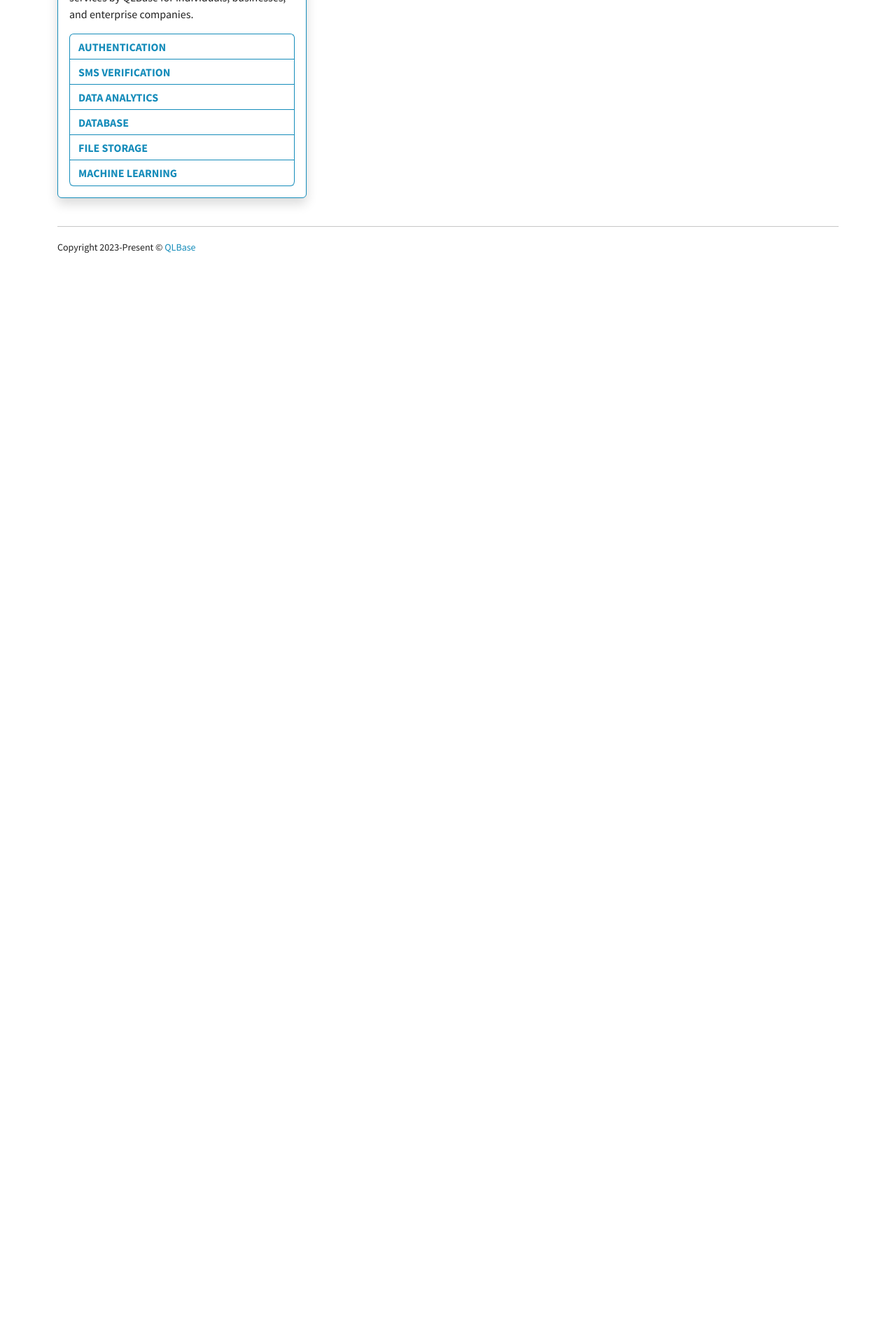
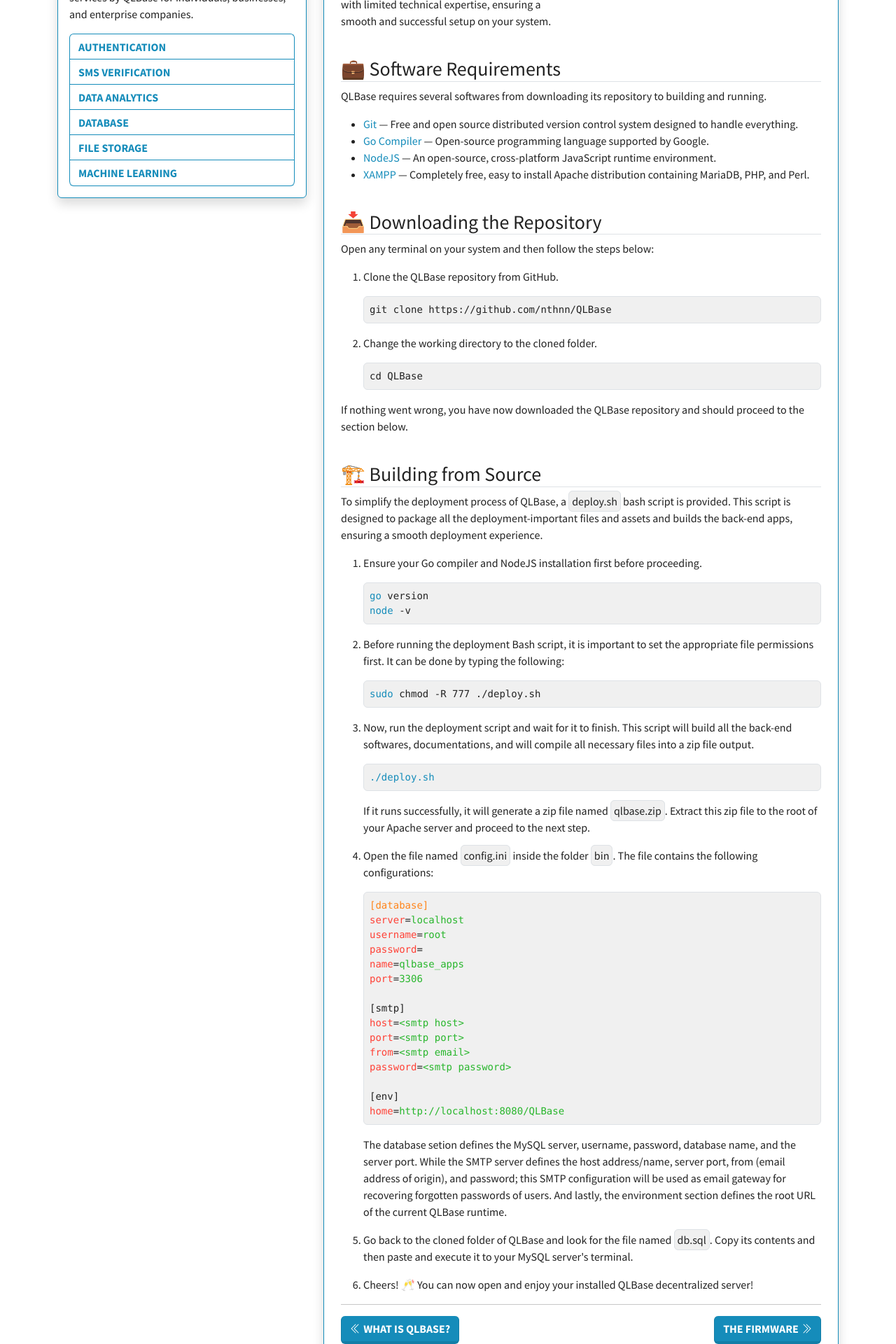
Before and after one commit to nthnn/QLBase, a Vue app in the folder documentations/: page /deployment in a window 1280 px wide. Shown: the part 480-2400 px from the top of the page at 70% size. Before the commit the page ends 892 px from the top, so only its background shows below. Built offline with nearby package versions, Linux system fonts and the light colour scheme.

Commit message:
Improved HomeView and Deployment pages.

```diff
--- a/documentations/src/views/HomeView.vue
+++ b/documentations/src/views/HomeView.vue
@@ -21,11 +21,23 @@ import { RouterLink } from 'vue-router';
     </p>
     <br/>
 
-    <h3>What is QLBase?</h3>
+    <h3 class="border-bottom">🪁 What is QLBase?</h3>
     <p>QLBase is a powerful open-source decentralizable backend solution designed to provide scalable and reliable services for a wide range of applications. It offers a comprehensive set of features including user account authentication, SMS verification via OTP (One-Time Password), data analytics, database storage, file storage, and even machine learning as a software service. QLBase aims to be a flexible alternative to traditional cloud-based services, empowering developers to build robust applications with ease.</p>
+    <br/>
 
-    <hr/>
-    <h3>Donating</h3>
+    <h3 class="border-bottom">🎯 Features</h3>
+    <p>QLBase offers a wide array of features that make it a versatile, scalable, reliable, and powerful backend solution suitable for a variety of applications. Below are the summarized APIs and service features of QLBase:</p>
+    <ul>
+        <li><b>Authentication</b>: QLBase provides a robust authentication system that allows you to manage user accounts securely.</li>
+        <li><b>SMS Verification</b>: Easily integrate SMS verification into your application using QLBase's OTP service. Protect your user accounts with one-time passwords sent via SMS. QLBase provides SMS verification functionality using an Arduino UNO with a SIM900 Shield as the underlying SMS hardware.</li>
+        <li><b>Data Analytics</b>: QLBase includes powerful data analytics capabilities, enabling you to identify, track, and page data efficiently. QLBase offers data analytics identification, tracking, paging, and even making aliases for both registered users and anonymous guess.</li>
+        <li><b>Database</b>: Store and manage your data in QLBase's scalable and reliable database storage. Key features of QLBase's database storage include</li>
+        <li><b>File Storage</b>: QLBase simplifies file management within your application. QLBase file storage API service offers: file uploads, file retrievals, and access controls.</li>
+        <li><b>Machine Learning</b>: Leverage machine learning as a software service through QLBase. Integrate AI capabilities into your applications without the hassle of managing complex infrastructure. QLBase's machine learning features inclues model integration, custom model training, and scalable infrastructure.</li>
+    </ul>
+    <br/>
+
+    <h3 class="border-bottom">💙 Donating</h3>
     <p>QLBase is an open-source project and is voluntarily developed. If you find QLBase useful and would like to support its continued development and improvement, you can make a donation.</p>
 
     <table align="center">
@@ -48,7 +60,7 @@ import { RouterLink } from 'vue-router';
 
         <div class="col-6">
             <div align="right">
-                <RouterLink to="/p1-features" class="btn btn-primary">
+                <RouterLink to="/deployment" class="btn btn-primary">
                     Deployment
 
                     <svg xmlns="http://www.w3.org/2000/svg" width="16" height="16" fill="currentColor" class="bi bi-chevron-double-right mb-1" viewBox="0 0 16 16">
--- a/documentations/src/views/pages/deployment.vue
+++ b/documentations/src/views/pages/deployment.vue
@@ -1,3 +1,107 @@
 <template>
-    <h1 class="border-bottom">Deployment</h1>
+    <h1 class="border-bottom">🚀 Deployment</h1>
+    <div class="row">
+        <div class="col-6">
+            <p>Deploying QLBase is a straightforward and hassle-free process that can be executed on virtually any system, provided it possesses the capability to run both the Apache and MySQL server, two fundamental components for QLBase to operate seamlessly.</p>
+            <p>To initiate the deployment, all you need to do is follow the comprehensive instructional guide outlined below, ensuring that each step is executed with precision and attention to detail.</p>
+            <p>The user-friendly nature of QLBase's deployment procedure, combined with the clear and concise instructions, makes it accessible even for those with limited technical expertise, ensuring a smooth and successful setup on your system.</p>
+        </div>
+
+        <div class="col-6">
+            <img src="@/assets/qlbase-cat-1.png" width="100%" />
+        </div>
+    </div>
+    <br/>
+
+    <h3 class="border-bottom">💼 Software Requirements</h3>
+    <p>QLBase requires several softwares from downloading its repository to building and running.</p>
+    <ul>
+        <li><a href="https://git-scm.com" target="_blank" class="text-decoration-none">Git</a> &mdash; Free and open source distributed version control system designed to handle everything.</li>
+        <li><a href="https://go.dev" target="_blank" class="text-decoration-none">Go Compiler</a> &mdash; Open-source programming language supported by Google.</li>
+        <li><a href="https://nodejs.org/en" target="_blank" class="text-decoration-none">NodeJS</a> &mdash; An open-source, cross-platform JavaScript runtime environment.</li>
+        <li><a href="https://www.apachefriends.org" target="_blank" class="text-decoration-none">XAMPP</a> &mdash; Completely free, easy to install Apache distribution containing MariaDB, PHP, and Perl.</li>
+    </ul>
+    <br/>
+
+    <h3 class="border-bottom">📥 Downloading the Repository</h3>
+    <p>Open any terminal on your system and then follow the steps below:</p>
+    <ol>
+        <li>
+            <p>Clone the QLBase repository from GitHub.</p>
+            <pre class="bg-secondary border-gray border rounded p-2">git clone https://github.com/nthnn/QLBase</pre>
+        </li>
+        <li>
+            <p>Change the working directory to the cloned folder.</p>
+            <pre class="bg-secondary border-gray border rounded p-2">cd QLBase</pre>
+        </li>
+    </ol>
+    <p>If nothing went wrong, you have now downloaded the QLBase repository and should proceed to the section below.</p>
+    <br/>
+
+    <h3 class="border-bottom">🏗️ Building from Source</h3>
+    <p>To simplify the deployment process of QLBase, a <span class="bg-secondary border-gray border rounded p-1 d-inline">deploy.sh</span> bash script is provided. This script is designed to package all the deployment-important files and assets and builds the back-end apps, ensuring a smooth deployment experience.</p>
+    <ol>
+        <li>
+            <p>Ensure your Go compiler and NodeJS installation first before proceeding.</p>
+            <pre class="bg-secondary border-gray border rounded p-2"><span class="text-primary">go</span> version
+<span class="text-primary">node</span> -v</pre>
+        </li>
+        <li>
+            <p>Before running the deployment Bash script, it is important to set the appropriate file permissions first. It can be done by typing the following:</p>
+            <pre class="bg-secondary border-gray border rounded p-2"><span class="text-primary">sudo</span> chmod -R 777 ./deploy.sh</pre>
+        </li>
+        <li>
+            <p>Now, run the deployment script and wait for it to finish. This script will build all the back-end softwares, documentations, and will compile all necessary files into a zip file output.</p>
+            <pre class="bg-secondary border-gray border rounded p-2"><span class="text-primary">./deploy.sh</span></pre>
+            <p>If it runs successfully, it will generate a zip file named <span class="bg-secondary border-gray border rounded p-1 d-inline">qlbase.zip</span>. Extract this zip file to the root of your Apache server and proceed to the next step.</p>
+        </li>
+        <li>
+            <p>Open the file named <span class="bg-secondary border-gray border rounded p-1 d-inline">config.ini</span> inside the folder <span class="bg-secondary border-gray border rounded p-1 d-inline">bin</span>. The file contains the following configurations:</p>
+            <pre class="bg-secondary border-gray border rounded p-2"><span class="text-warning">[database]</span>
+<span class="text-danger">server</span>=<span class="text-success">localhost</span>
+<span class="text-danger">username</span>=<span class="text-success">root</span>
+<span class="text-danger">password</span>=
+<span class="text-danger">name</span>=<span class="text-success">qlbase_apps</span>
+<span class="text-danger">port</span>=<span class="text-success">3306</span>
+
+[smtp]
+<span class="text-danger">host</span>&#61;<span class="text-success">&lt;smtp host&gt;</span>
+<span class="text-danger">port</span>&#61;<span class="text-success">&lt;smtp port&gt;</span>
+<span class="text-danger">from</span>&#61;<span class="text-success">&lt;smtp email&gt;</span>
+<span class="text-danger">password</span>&#61;<span class="text-success">&lt;smtp password&gt;</span>
+
+[env]
+<span class="text-danger">home</span>=<span class="text-success">http://localhost:8080/QLBase</span></pre>
+            <p>The database setion defines the MySQL server, username, password, database name, and the server port. While the SMTP server defines the host address/name, server port, from (email address of origin), and password; this SMTP configuration will be used as email gateway for recovering forgotten passwords of users. And lastly, the environment section defines the root URL of the current QLBase runtime.</p>
+        </li>
+        <li><p>Go back to the cloned folder of QLBase and look for the file named <span class="bg-secondary border-gray border rounded p-1 d-inline">db.sql</span>. Copy its contents and then paste and execute it to your MySQL server's terminal.</p></li>
+        <li><p>Cheers! 🥂 You can now open and enjoy your installed QLBase decentralized server!</p></li>
+    </ol>
+
+    <hr/>
+    <div class="row">
+        <div class="col-6">
+            <RouterLink to="/" class="btn btn-primary">
+                <svg xmlns="http://www.w3.org/2000/svg" width="16" height="16" fill="currentColor" class="bi bi-chevron-double-right mb-1" viewBox="0 0 16 16">
+                    <path fill-rule="evenodd" d="M8.354 1.646a.5.5 0 0 1 0 .708L2.707 8l5.647 5.646a.5.5 0 0 1-.708.708l-6-6a.5.5 0 0 1 0-.708l6-6a.5.5 0 0 1 .708 0z"/>
+                    <path fill-rule="evenodd" d="M12.354 1.646a.5.5 0 0 1 0 .708L6.707 8l5.647 5.646a.5.5 0 0 1-.708.708l-6-6a.5.5 0 0 1 0-.708l6-6a.5.5 0 0 1 .708 0z"/>
+                </svg>
+
+                What is QLBase?
+            </RouterLink>
+        </div>
+
+        <div class="col-6">
+            <div align="right">
+                <RouterLink to="/firmware" class="btn btn-primary">
+                    The Firmware
+
+                    <svg xmlns="http://www.w3.org/2000/svg" width="16" height="16" fill="currentColor" class="bi bi-chevron-double-right mb-1" viewBox="0 0 16 16">
+                        <path fill-rule="evenodd" d="M3.646 1.646a.5.5 0 0 1 .708 0l6 6a.5.5 0 0 1 0 .708l-6 6a.5.5 0 0 1-.708-.708L9.293 8 3.646 2.354a.5.5 0 0 1 0-.708z"/>
+                        <path fill-rule="evenodd" d="M7.646 1.646a.5.5 0 0 1 .708 0l6 6a.5.5 0 0 1 0 .708l-6 6a.5.5 0 0 1-.708-.708L13.293 8 7.646 2.354a.5.5 0 0 1 0-.708z"/>
+                    </svg>
+                </RouterLink>
+            </div>
+        </div>
+    </div>
 </template>
```
